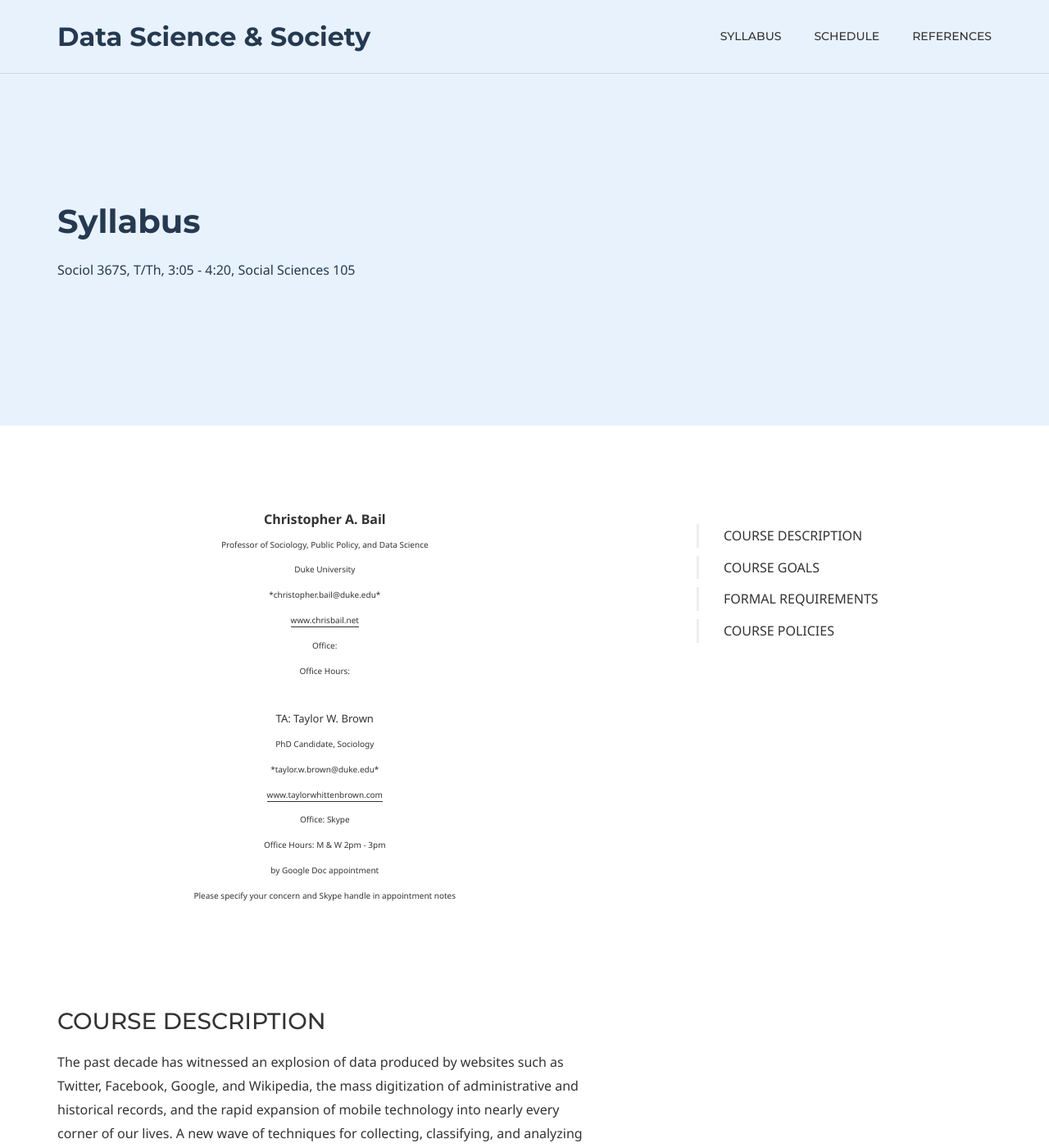
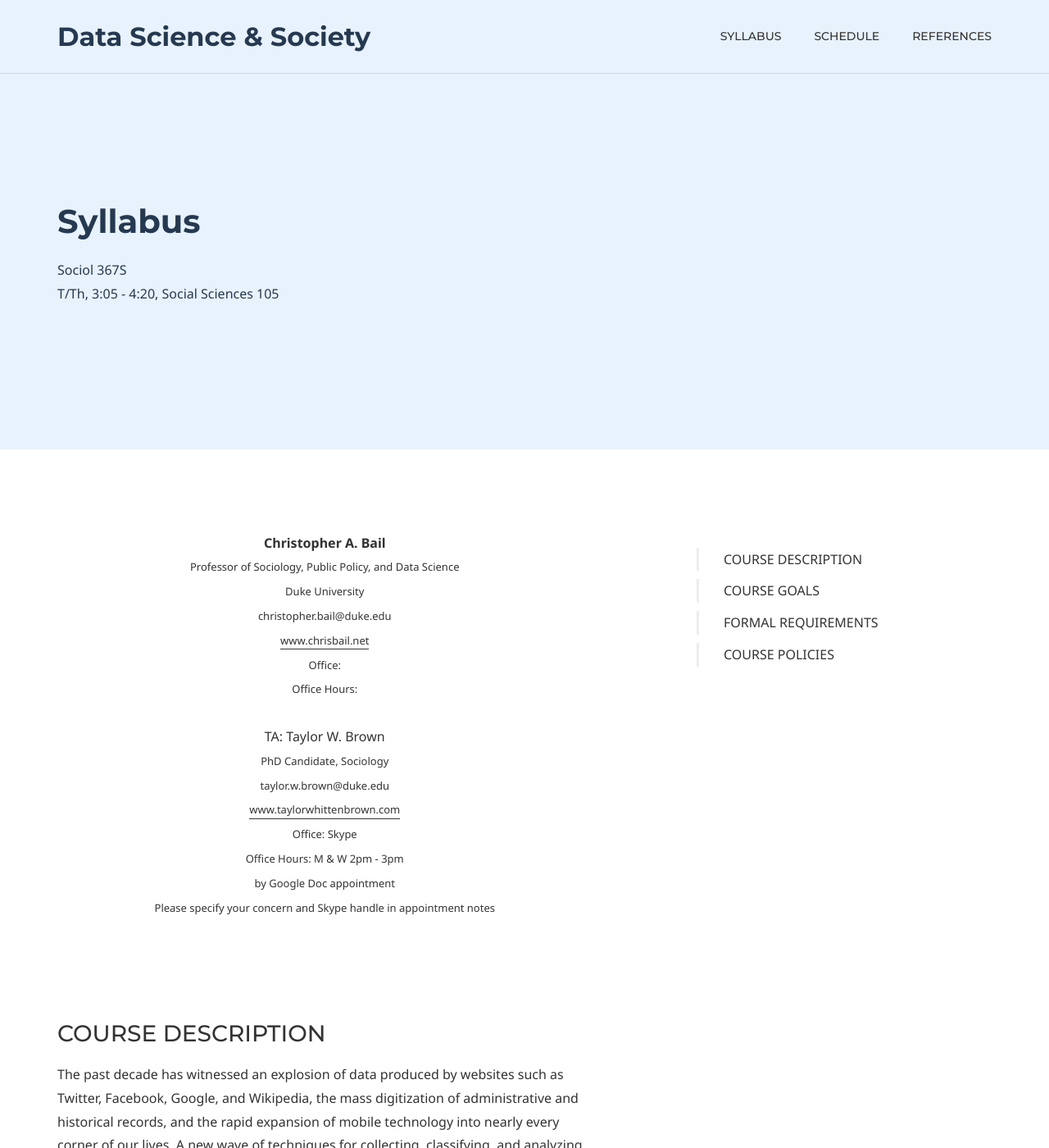
Before and after one commit to dssoc/dssoc.github.io, a Jekyll site: the page built from syllabus.md, in a window 1280 px wide and 1400 px high. Shown: the whole window at 82% size. Built offline with Jekyll 4.4.1, drawn with Linux system fonts in a browser that asks for light colours; some web fonts are replaced.

Commit message:
udate schedule etc

```diff
--- a/syllabus.md
+++ b/syllabus.md
@@ -6,7 +6,7 @@ comments: false
 
 # Hero section
 title: Syllabus
-description: Sociol 367S, T/Th, 3:05 - 4:20, Social Sciences 105
+description: Sociol 367S <br/> T/Th, 3:05 - 4:20, Social Sciences 105
 
 # Author box
 author:
@@ -22,18 +22,18 @@ micro_nav: true
 
 <p align="center">
 <b>Christopher A. Bail</b> <br/>
-<font size="-2">Professor of Sociology, Public Policy, and Data Science <br/>
+<font size="-1">Professor of Sociology, Public Policy, and Data Science <br/>
 Duke University <br/>
-*christopher.bail@duke.edu* <br/>
+christopher.bail@duke.edu <br/>
 <a href="www.chrisbail.net">www.chrisbail.net</a> <br/>
 Office: <br/>
 Office Hours: </font>
 <br/><br/>
 
 
-<font size="-1">TA: Taylor W. Brown </font><br/>
-<font size="-2">PhD Candidate, Sociology <br/>
-*taylor.w.brown@duke.edu* <br/>
+<font size="-.5">TA: Taylor W. Brown </font><br/>
+<font size="-1">PhD Candidate, Sociology <br/>
+taylor.w.brown@duke.edu <br/>
 <a href="www.taylorwhittenbrown.com">www.taylorwhittenbrown.com</a> <br/>
 Office: Skype <br/>
 Office Hours: M & W 2pm - 3pm <br/>
```
